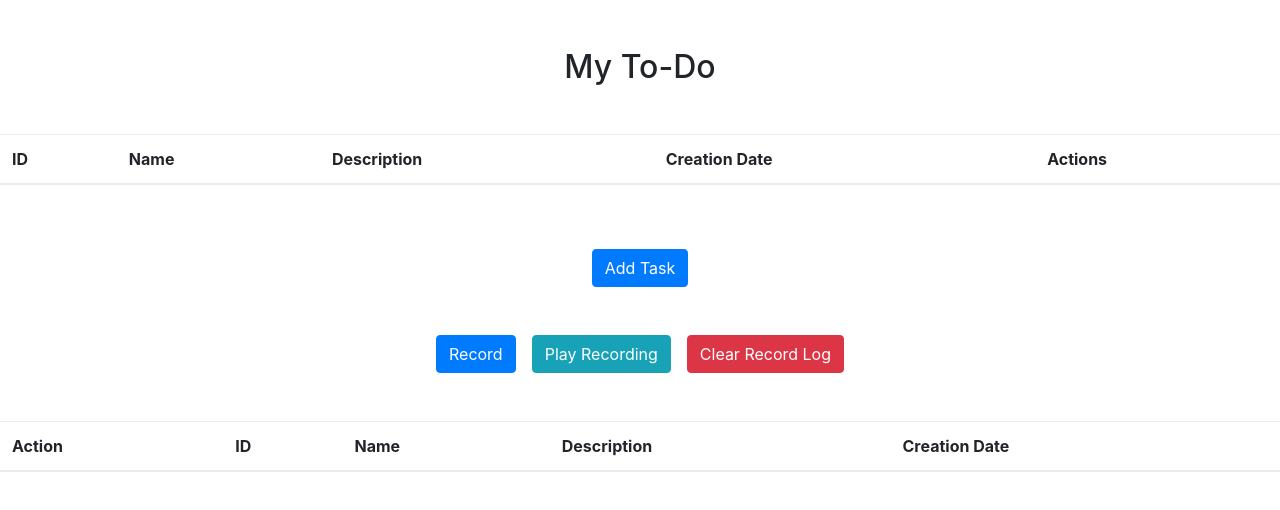
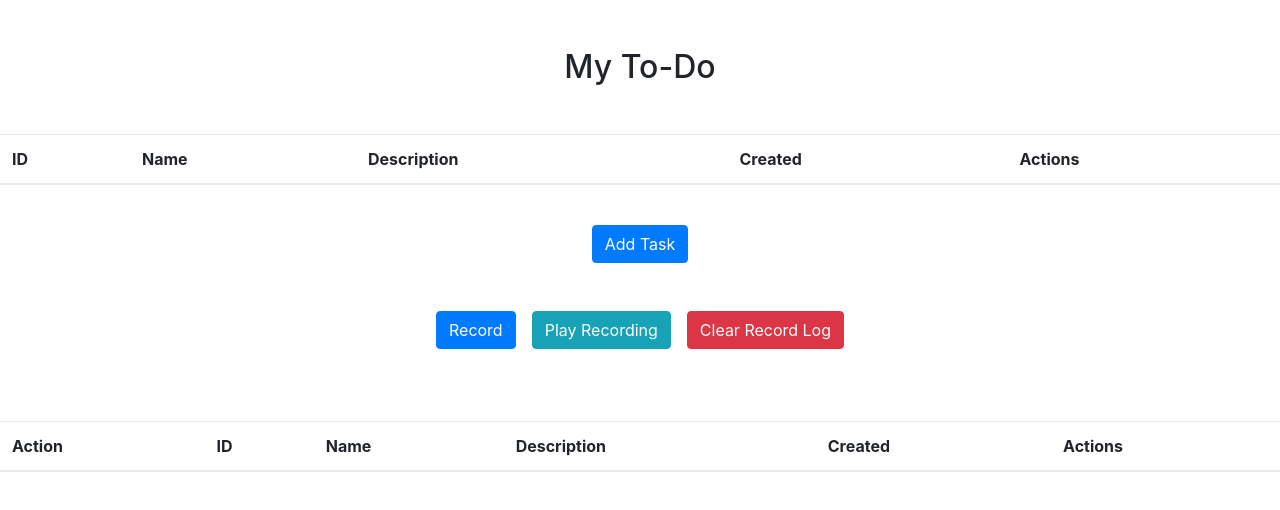
Before and after one commit to LukasZvikas/to_do, a React app: page / in a window 1280 px wide. Shown: the top 510 px of the page. Built offline with nearby package versions, Linux system fonts and the light colour scheme.

Commit message:
added button component

```diff
--- a/src/components/Dashboard.js
+++ b/src/components/Dashboard.js
@@ -5,13 +5,16 @@ import Task from './task';
 import TaskForm from './TaskForm';
 import RecordPanel from './RecordPanel';
 import { Table } from './table';
+import { getRandomDigits } from '../utilities/randomDigits';
+import { Button } from './button';
+import { TableColumns } from './tableColumns';
 
 class Dashboard extends Component {
   state = { showForm: false, isUpdate: false, updatedItemID: null };
   renderTasks(tasks) {
     return tasks.map(item => (
       <Task
-        key={item.ID}
+        key={Date.now() + getRandomDigits()}
         ID={item.ID}
         name={item.name}
         description={item.description}
@@ -38,11 +41,7 @@ class Dashboard extends Component {
     return (
       <Fragment>
         <Table rows={this.renderTasks(isPlaying ? tasksToBePlayed : tasks)}>
-          <th scope="col">ID</th>
-          <th scope="col">Name</th>
-          <th scope="col">Description</th>
-          <th scope="col">Creation Date</th>
-          <th scope="col">Actions</th>
+          <TableColumns />
         </Table>
         {showForm ? (
           <TaskForm
@@ -54,9 +53,8 @@ class Dashboard extends Component {
             }}
           />
         ) : null}
-        <button onClick={() => this.changeShowFormState()} className="btn btn-primary my-5">
-          Add Task
-        </button>
+
+        <Button name="Add Task" color="btn-primary" onClick={() => this.changeShowFormState()} />
         <RecordPanel />
       </Fragment>
     );
--- a/src/components/RecordDashboard.js
+++ b/src/components/RecordDashboard.js
@@ -3,14 +3,14 @@ import PropTypes from 'prop-types';
 import { connect } from 'react-redux';
 import { Table } from './table';
 import Task from './task';
+import { getRandomDigits } from '../utilities/randomDigits';
+import { TableColumns } from './tableColumns';
 
 class RecordDashboard extends Component {
   renderRecordedTasks(tasks) {
-    return tasks.map(item => {
-      console.log('ID', item.ID);
-      return (
+    return tasks.map(item => (
       <Task
-          key={item.ID}
+        key={Date.now() + getRandomDigits()}
         ID={item.ID}
         recordingState={true}
         actionType={item.actionType}
@@ -18,8 +18,7 @@ class RecordDashboard extends Component {
         description={item.description}
         creationDate={item.creationDate}
       />
-      );
-    });
+    ));
   }
 
   render() {
@@ -27,10 +26,7 @@ class RecordDashboard extends Component {
     return (
       <Table rows={this.renderRecordedTasks(recordedTasks)}>
         <th scope="col">Action</th>
-        <th scope="col">ID</th>
-        <th scope="col">Name</th>
-        <th scope="col">Description</th>
-        <th scope="col">Creation Date</th>
+        <TableColumns />
       </Table>
     );
   }
--- a/src/components/RecordPanel.js
+++ b/src/components/RecordPanel.js
@@ -10,6 +10,7 @@ import {
   clearTasksToBePlayed,
   clearRecordedTasks
 } from '../actions';
+import { Button } from './button';
 
 const RecordPanel = ({
   isRecording,
@@ -61,36 +62,32 @@ const RecordPanel = ({
   return (
     <div className="d-flex justify-content-center mb-5">
       {isRecording ? (
-        <button className="btn btn-danger" onClick={() => changeRecordingState()}>
-          Stop Recording
-        </button>
+        <Button color="btn-danger" name="Stop Recording" onClick={() => changeRecordingState()} />
       ) : (
-        <button
+        <Button
           disabled={isPlaying}
-          className="btn btn-primary"
+          name="Record"
+          color="btn-primary"
           onClick={() => changeRecordingState()}
-        >
-          Record
-        </button>
+        />
       )}
-      <button
+
+      <Button
         disabled={isRecording}
+        name={isPlaying ? 'Playing' : 'Play Recording'}
         onClick={() => {
           changePlayingState();
           playRecording();
         }}
-        className="btn btn-info ml-3"
-      >
-        Play Recording
-      </button>
+        color="btn-info"
+      />
 
-      <button
+      <Button
+        name="Clear Record Log"
         disabled={isPlaying || isRecording}
+        color="btn-danger"
         onClick={() => clearRecordedTasks()}
-        className="btn btn-danger ml-3"
-      >
-        Clear Record Log
-      </button>
+      />
     </div>
   );
 };
--- a/src/components/TaskForm/index.js
+++ b/src/components/TaskForm/index.js
@@ -22,7 +22,7 @@ class TaskForm extends Component {
     const params = { ...taskDetails, creationDate };
 
     if (isUpdate) {
-      updateTask({ ...params, ID });
+      updateTask({ ...params, ID: ID + 1 });
     } else {
       addTask({ ...params, ID: Date.now() });
     }
@@ -39,6 +39,9 @@ class TaskForm extends Component {
   }
   render() {
     const { closeForm, isUpdate, ID } = this.props;
+    const {
+      taskDetails: { name, description }
+    } = this.state;
     return (
       <div className="form-container w-100 h-100 row">
         <div className="d-flex col-10 col-md-5 flex-column justify-content-center align-items-center bg-white form-container__form p-4 w-100">
@@ -54,7 +57,11 @@ class TaskForm extends Component {
             onChange={e => this.onInputChange(e)}
             className="col-10 mb-3"
           />
-          <button onClick={() => this.determineAction()} className="btn btn-success my-3">
+          <button
+            disabled={!name || !description}
+            onClick={() => this.determineAction()}
+            className="btn btn-success my-3"
+          >
             {isUpdate ? `Update Task` : 'Add Task'}
           </button>
         </div>
--- /dev/null
+++ b/src/components/button.js
@@ -0,0 +1,26 @@
+import React from 'react';
+import PropTypes from 'prop-types';
+
+export const Button = ({ name, color, onClick, disabled, marginX, marginY }) => (
+  <button disabled={disabled} className={`btn ${marginX} ${marginY} ${color}`} onClick={onClick}>
+    {name}
+  </button>
+);
+
+Button.propTypes = {
+  name: PropTypes.string,
+  color: PropTypes.string,
+  onClick: PropTypes.func,
+  disabled: PropTypes.bool,
+  marginX: PropTypes.string,
+  marginY: PropTypes.string
+};
+
+Button.defaultProps = {
+  name: 'button',
+  color: '#000',
+  onClick: null,
+  disabled: false,
+  marginX: 'mx-2',
+  marginY: 'my-4'
+};
--- a/src/components/table.js
+++ b/src/components/table.js
@@ -3,16 +3,18 @@ import PropTypes from 'prop-types';
 
 export const Table = ({ children, rows }) => {
   return (
+    <div className="table-responsive-sm w-100">
       <table className="table">
         <thead>
           <tr>{children}</tr>
         </thead>
         <tbody>{rows}</tbody>
       </table>
+    </div>
   );
 };
 
 Table.propTypes = {
-  children: PropTypes.object.isRequired,
+  children: PropTypes.arrayOf(PropTypes.object).isRequired,
   rows: PropTypes.arrayOf(PropTypes.object).isRequired
 };
--- /dev/null
+++ b/src/components/tableColumns.js
@@ -0,0 +1,11 @@
+import React, { Fragment } from 'react';
+
+export const TableColumns = () => (
+  <Fragment>
+    <th scope="col">ID</th>
+    <th scope="col">Name</th>
+    <th scope="col">Description</th>
+    <th scope="col">Created</th>
+    <th scope="col">Actions</th>
+  </Fragment>
+);
--- a/src/components/task.js
+++ b/src/components/task.js
@@ -2,6 +2,7 @@ import React, { Fragment } from 'react';
 import PropTypes from 'prop-types';
 import { connect } from 'react-redux';
 import { deleteTask, recordAction } from '../actions';
+import { Button } from './button';
 
 const Task = ({
   ID,
@@ -21,15 +22,19 @@ const Task = ({
     <td>{name}</td>
     <td>{description}</td>
     <td>{creationDate}</td>
-    <td>
-      {!recordingState ? (
+    {!recordingState ? (
+      <td className="d-flex justify-content-start align-items-center">
         <Fragment>
-          <button onClick={showForm} className="btn btn-success">
-            Update
-          </button>
-          <button
+          <Button
+            name="Update"
+            onClick={showForm}
+            color="btn-success"
+            marginX={'mx-2'}
+            marginY={'my-0'}
+          />
+          <Button
+            name="Delete"
             onClick={() => {
-              console.log('ID', ID);
               deleteTask(ID);
               isRecording &&
                 recordAction({
@@ -40,13 +45,13 @@ const Task = ({
                   creationDate
                 });
             }}
-            className="btn btn-danger ml-2"
-          >
-            Delete
-          </button>
+            color="btn-danger"
+            marginX={'mx-0'}
+            marginY={'my-0'}
+          />
         </Fragment>
-      ) : null}
-    </td>
+      </td>
+    ) : null}
   </tr>
 );
 
@@ -59,7 +64,7 @@ Task.propTypes = {
   name: PropTypes.string,
   description: PropTypes.string,
   creationDate: PropTypes.string,
-  showForm: PropTypes.func.isRequired,
+  showForm: PropTypes.func,
   deleteTask: PropTypes.func,
   actionType: PropTypes.string,
   recordAction: PropTypes.func,
@@ -76,7 +81,8 @@ Task.defaultProps = {
   actionType: null,
   recordAction: null,
   isRecording: false,
-  recordingState: false
+  recordingState: false,
+  showForm: null
 };
 
 export default connect(
--- /dev/null
+++ b/src/utilities/randomDigits.js
@@ -0,0 +1,3 @@
+export const getRandomDigits = () => {
+  Math.floor(Math.random() * 90000) + 10000;
+};
```
Lines whose indentation alone changed are shown as unchanged.
